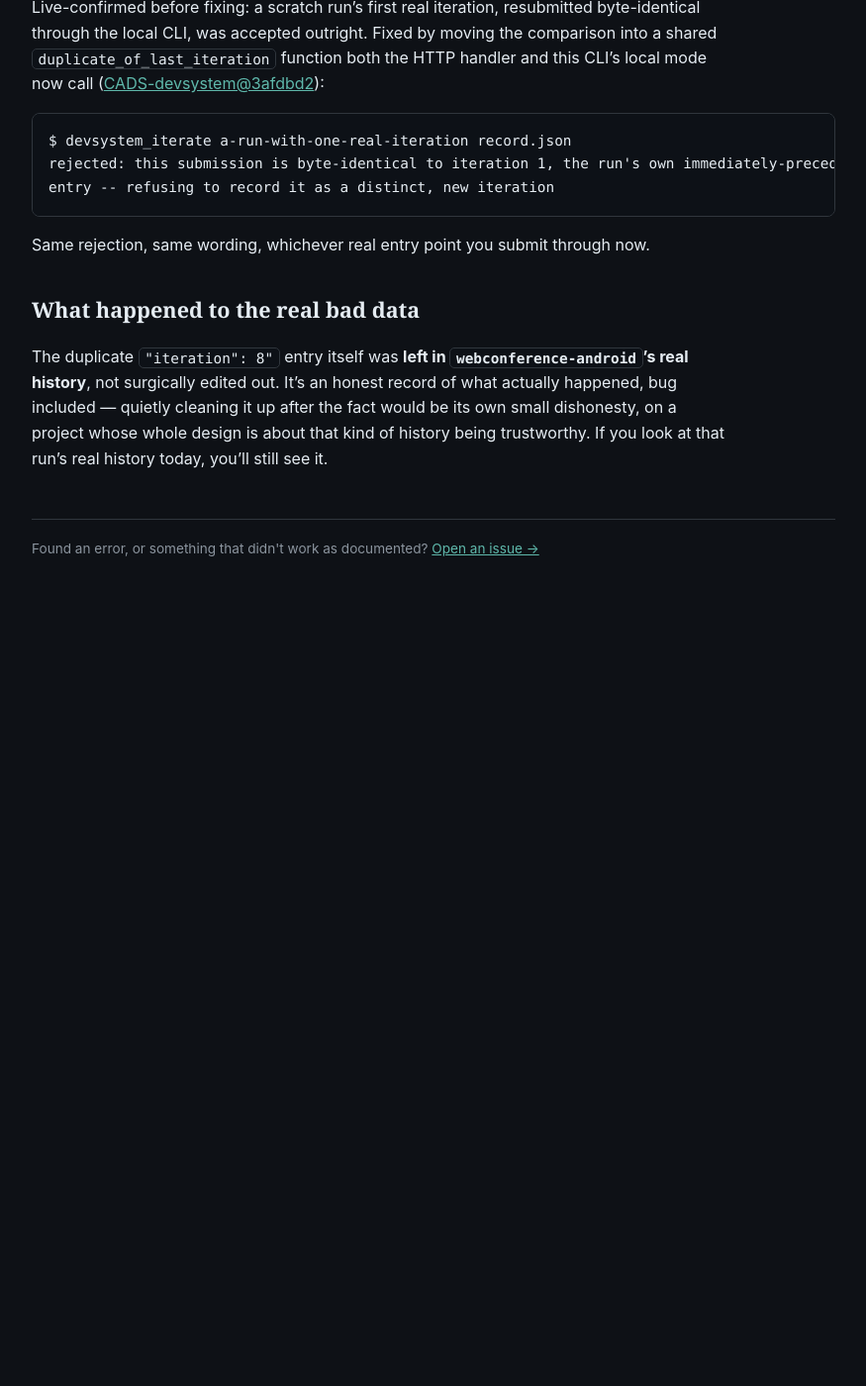
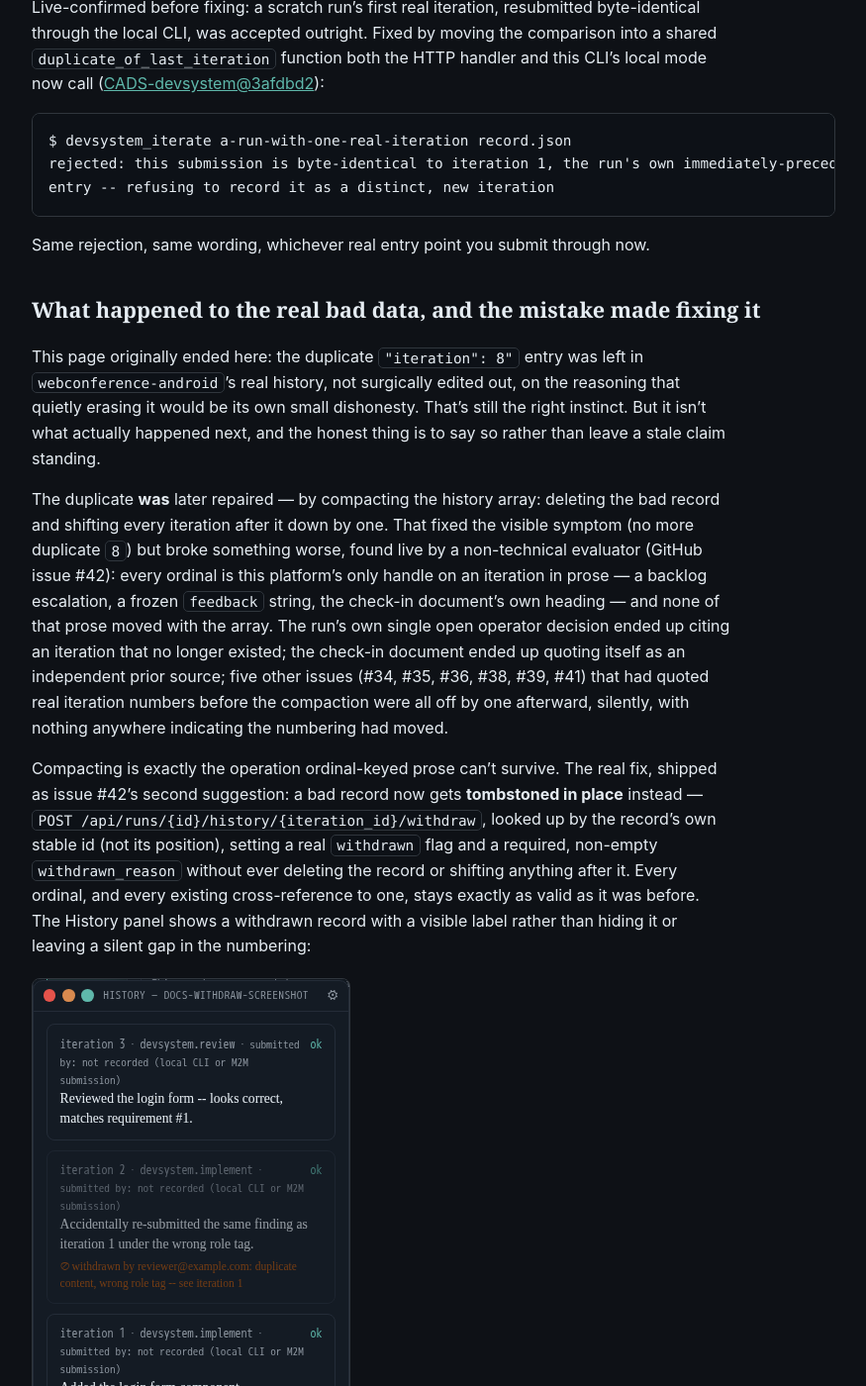
Before and after one commit to scimbe/CADS-devsystem-docs, a Jekyll site: the page built from _explanation/duplicate-iteration-guard.md, in a window 1280 px wide and 1400 px high, scrolled down 1624 px. Shown: the whole window at 99% size, without its empty margins (322-1197 px from the left). Built offline with Jekyll 4.4.1, drawn with Linux system fonts in a browser that asks for light colours; before the commit the page ends 2254 px from its top, so only the background shows below that; some of the changed text lies outside the part shown.

Commit message:
explanation/reference: correct stale duplicate-iteration claim, document history withdraw (issue #42)
duplicate-iteration-guard.md's closing claim -- "if you look at that run's real
history today, you'll still see it [the duplicate]" -- stopped being true
sometime after this page was written: the duplicate was later repaired by
compacting the array, which is exactly the operation that caused issue #42's
cascading ordinal-drift incident. Live-verified against the real deployment
before writing anything: webconference-android's history is 34 clean records,
1..34, no duplicates.

Replaced the stale claim with the real sequel -- what compacting broke, and
the real fix that replaces it (CADS-devsystem@1f98f79, issue #42 suggestion
#2): id-keyed tombstoning via POST /history/{iteration_id}/withdraw, which
never deletes or reorders a record. Added a real screenshot (Playwright
against the live deployed container, disposable test run, cleaned up after)
showing a withdrawn record's own visible label in the History panel.
Documented the endpoint in the REST API reference.

Also rebuilt the stale local ct-playwright-runner:latest image -- it
predated this repo's own fix for the playwright npm/browser version-pin
drift and was still hitting the exact "Executable doesn't exist at
chromium-1140" failure that fix closed; rebuilding from the current
Dockerfile picked up the working pin.

Hermetic Jekyll build (jekyll/jekyll:4) confirms the site compiles and both
pages render the new content.

Co-Authored-By: Claude Sonnet 5 <noreply@anthropic.com>
Claude-Session: https://claude.ai/code/session_018FkngvdKnmVcAT84EZe7Ur

```diff
--- a/_explanation/duplicate-iteration-guard.md
+++ b/_explanation/duplicate-iteration-guard.md
@@ -75,10 +75,41 @@ entry -- refusing to record it as a distinct, new iteration
 
 Same rejection, same wording, whichever real entry point you submit through now.
 
-## What happened to the real bad data
+## What happened to the real bad data, and the mistake made fixing it
 
-The duplicate `"iteration": 8"` entry itself was **left in `webconference-android`'s real history**,
-not surgically edited out. It's an honest record of what actually happened, bug included — quietly
-cleaning it up after the fact would be its own small dishonesty, on a project whose whole design is
-about that kind of history being trustworthy. If you look at that run's real history today, you'll
-still see it.
+This page originally ended here: the duplicate `"iteration": 8"` entry was left in
+`webconference-android`'s real history, not surgically edited out, on the reasoning that quietly
+erasing it would be its own small dishonesty. That's still the right instinct. But it isn't what
+actually happened next, and the honest thing is to say so rather than leave a stale claim standing.
+
+The duplicate **was** later repaired — by compacting the history array: deleting the bad record and
+shifting every iteration after it down by one. That fixed the visible symptom (no more duplicate
+`8`) but broke something worse, found live by a non-technical evaluator (GitHub issue #42): every
+ordinal is this platform's only handle on an iteration in prose — a backlog escalation, a frozen
+`feedback` string, the check-in document's own heading — and none of that prose moved with the
+array. The run's own single open operator decision ended up citing an iteration that no longer
+existed; the check-in document ended up quoting itself as an independent prior source; five other
+issues (#34, #35, #36, #38, #39, #41) that had quoted real iteration numbers before the compaction
+were all off by one afterward, silently, with nothing anywhere indicating the numbering had moved.
+
+Compacting is exactly the operation ordinal-keyed prose can't survive. The real fix, shipped as
+issue #42's second suggestion: a bad record now gets **tombstoned in place** instead —
+`POST /api/runs/{id}/history/{iteration_id}/withdraw`, looked up by the record's own stable id (not
+its position), setting a real `withdrawn` flag and a required, non-empty `withdrawn_reason` without
+ever deleting the record or shifting anything after it. Every ordinal, and every existing
+cross-reference to one, stays exactly as valid as it was before. The History panel shows a
+withdrawn record with a visible label rather than hiding it or leaving a silent gap in the numbering:
+
+<figure>
+<img src="{{ '/assets/img/explanation-duplicate-iteration-guard/01-withdrawn-history.png' | relative_url }}" alt="The History panel showing three iterations. Iteration 2 is dimmed with a label reading withdrawn by reviewer@example.com: duplicate content, wrong role tag -- see iteration 1. Iterations 1 and 3 are unaffected, and both keep their original numbers.">
+<figcaption>A real withdrawn record, reached through <code>POST /history/{iteration_id}/withdraw</code>. Iteration 2 stays iteration 2 -- withdrawing it never renumbers iteration 3.</figcaption>
+</figure>
+
+So: `webconference-android`'s real history no longer contains the original duplicate `iteration 8`
+— that repair did happen, and its side effect (the ordinal drift above) is real and stayed
+unrepaired in the run's own frozen prose, on purpose (rewriting history text after the fact would be
+the same dishonesty this section opened with). What changed is that a *future* bad record no longer
+has to go through the operation that caused this. See [GitHub issue
+#42](https://github.com/scimbe/CADS-devsystem/issues/42) for the full incident, and the REST API
+reference's [`Runs`]({{ '/reference/rest-api/#runs' | relative_url }}) section for the withdraw
+endpoint itself.
```
Also changed, not shown: _reference/rest-api.md (+1 -0 lines), assets/img/explanation-duplicate-iteration-guard/01-withdrawn-history.png (added).
